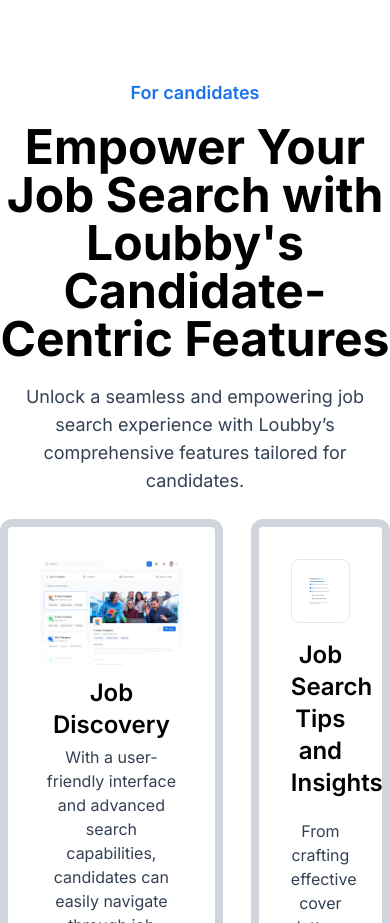
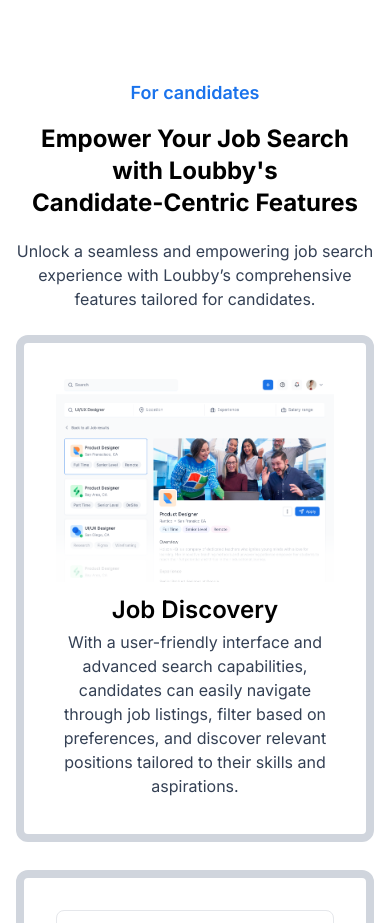
Before and after one commit to professor-12/loubby-ai, a Next.js app: page / in a window 390 px wide. Shown: the part 9620-10543 px from the top of the page. Built offline with nearby package versions, Linux system fonts and the light colour scheme.

Commit message:
Reponsiveness for EmpowermentSection

```diff
--- a/src/components/EmpowermentSection.tsx
+++ b/src/components/EmpowermentSection.tsx
@@ -3,23 +3,23 @@ import React from "react";
 
 const EmpowermentSection = () => {
     return (
-        <div className="mx-auto my-12 xl:w-[75%] container">
+        <div className="mx-auto my-12 xl:w-[75%] px-4 container">
             <div className="space-y-4">
                 <h2 className="text-lg text-center text-[#1A73EC] font-semibold">
                     For candidates
                 </h2>
-                <h1 className="text-5xl text-center font-bold">
+                <h1 className="lg:text-5xl text-2xl md:text-3xl text-center font-bold">
                     Empower Your Job Search with Loubby&apos;s <br />{" "}
                     Candidate-Centric Features
                 </h1>
-                <p className="text-center text-lg py-1">
+                <p className="text-center md:text-lg py-1">
                     Unlock a seamless and empowering job search experience with
                     Loubby’s comprehensive features tailored for candidates.
                 </p>
             </div>
             {/* {Grid section} */}
-            <div className="grid grid-cols-5 gap-7 py-5 ">
-                <div className="col-span-3 space-y-3  min-h-[12rem] rounded-xl p-8 border-[#D0D5DD]  border-8">
+            <div className="grid lg:grid-cols-5 gap-7 py-5 ">
+                <div className="lg:col-span-3 space-y-3  min-h-[12rem] rounded-xl p-8 border-[#D0D5DD]  border-8">
                     <div>
                         <Image
                             src={"/Frame-446.png"}
@@ -42,7 +42,7 @@ const EmpowermentSection = () => {
                         </p>
                     </div>
                 </div>
-                <div className="col-span-2 space-y-4 p-8 rounded-xl border-[#D0D5DD]  border-8">
+                <div className="lg:col-span-2 space-y-4 p-8 rounded-xl border-[#D0D5DD]  border-8">
                     <div className="border rounded-lg p-4">
                         <Image
                             src={"/Section-3.png"}
@@ -65,7 +65,7 @@ const EmpowermentSection = () => {
                         </p>
                     </div>
                 </div>
-                <div className="rounded-xl p-8 col-span-2  space-y-5 border-[#D0D5DD]  border-8">
+                <div className="rounded-xl p-8 lg:col-span-2  space-y-5 border-[#D0D5DD]  border-8">
                     <div className="border rounded-lg p-4">
                         <Image
                             src={"/Section-4.png"}
@@ -87,7 +87,7 @@ const EmpowermentSection = () => {
                         </p>
                     </div>
                 </div>
-                <div className="col-span-3 rounded-xl p-8 space-y-4  border-[#D0D5DD]  border-8">
+                <div className="lg:col-span-3 rounded-xl p-8 space-y-4  border-[#D0D5DD]  border-8">
                     <div className="rounded-lg p-4">
                         <Image
                             src={"/Container-5-1024x619.png"}
```
